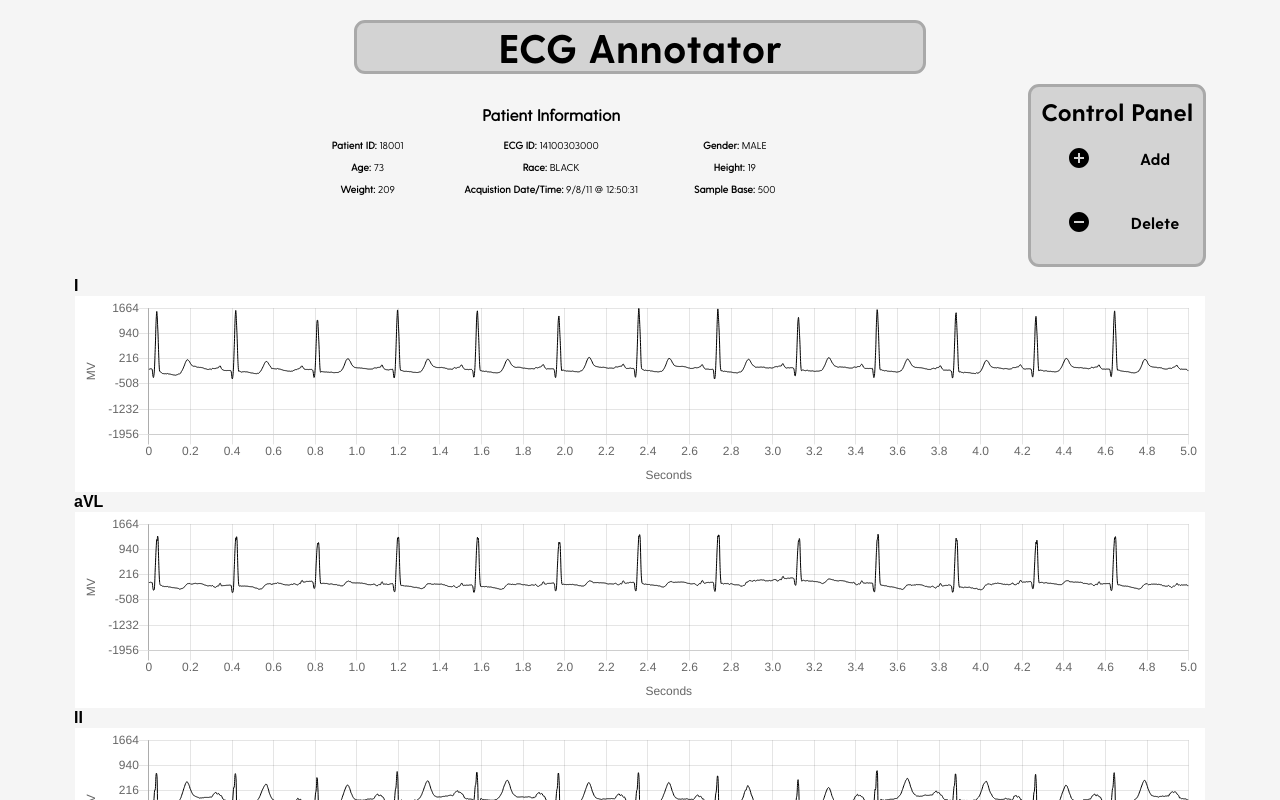
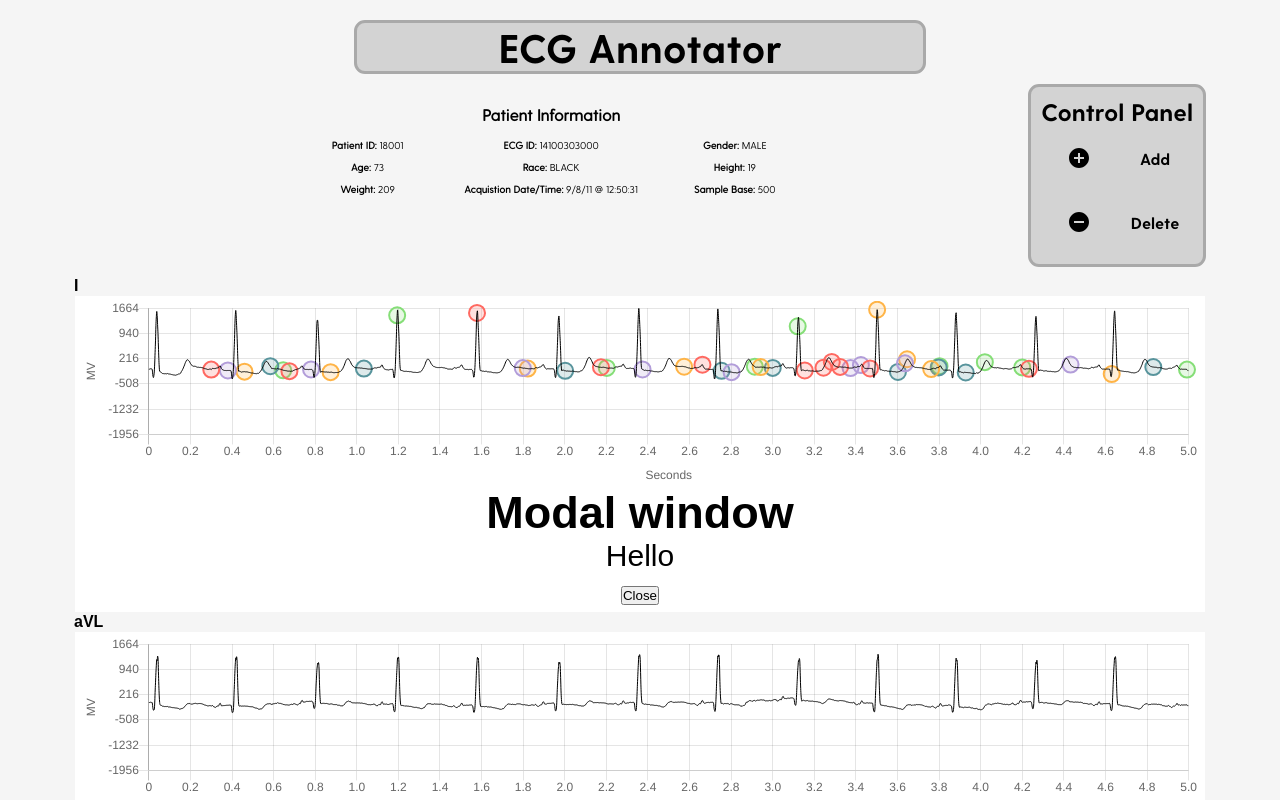
Before and after one commit to mtmiller0417/CISC475, a React (Create React App) app in the folder client/: page / in a window 1280 px wide. Both pictures are taken after a click on the element 640 px from the left and 394 px from the top of the page. Shown: the top 800 px of the page. Built offline with nearby package versions, Linux system fonts and the light colour scheme; the HTML template or start-up script is replaced by a standard one; a web font is replaced by a local one.

Commit message:
add modal

```diff
--- a/client/src/components/Grid/GridItem/GridItem.js
+++ b/client/src/components/Grid/GridItem/GridItem.js
@@ -1,12 +1,22 @@
 import React from 'react';
 import styles from './GridItem.module.scss';
 import Graph from '../../Graph'
+import Modal from '../../Modal/Modal';
 
 export default class GridItem extends React.Component {
+  state = {
+    show: false
+  };
+  showModal = e => {
+    this.setState({
+      show: !this.state.show
+    });
+  };
   render() {
     return(
-      <div className={styles.gridItem}>
+      <div onClick={e => {this.showModal();}} className={styles.gridItem}>
         <Graph inputArr={this.props.inputArr}/>
+        <Modal onClose={this.showModal} show={this.state.show} data="Hello" />
       </div>
     );
   }
--- /dev/null
+++ b/client/src/components/Modal/Modal.js
@@ -0,0 +1,25 @@
+import React from "react";
+
+export default class Modal extends React.Component {
+    onClose = e => {
+        this.props.onClose && this.props.onClose(e);
+    };
+    render() {
+        if (!this.props.show) {
+            return null;
+        }
+        return (
+            <div>
+                <div>
+                    <h2>Modal window</h2>
+                    <div>{this.props.data}</div>
+                    <div>
+                        <button onClick={this.onClose}>
+                            Close
+                        </button>
+                    </div>
+                </div>
+            </div>
+        );
+    }
+}
```
Also changed, not shown: client/src/components/Modal/Modal.module.scss (added, +14 -0 lines), 1 other file (tests, documents, lock files or other folders).
